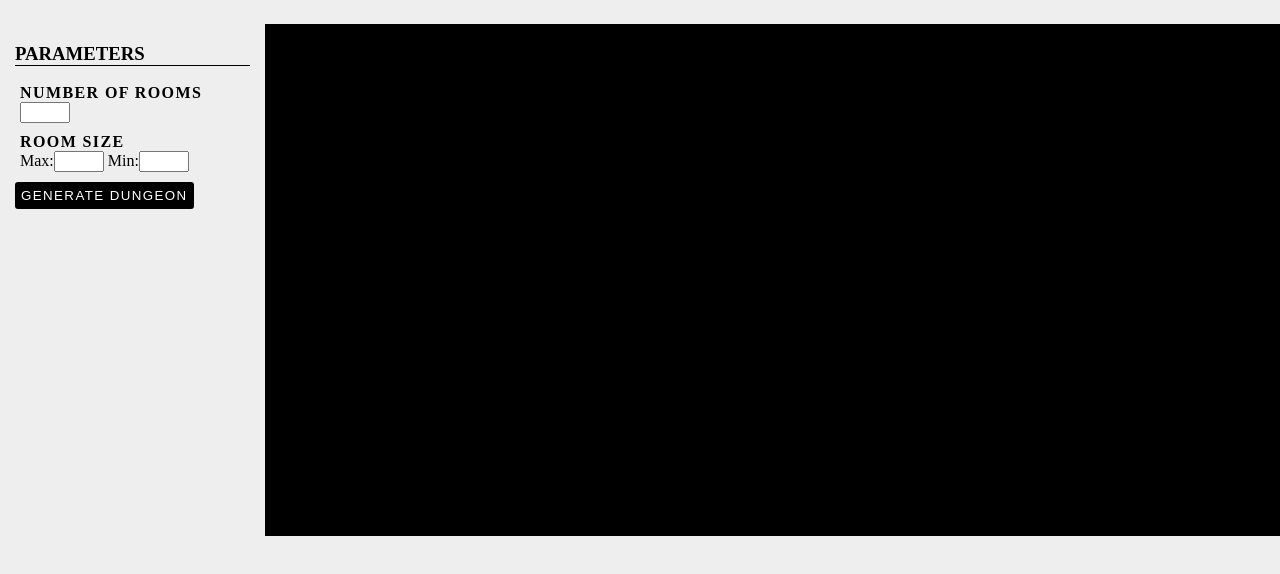
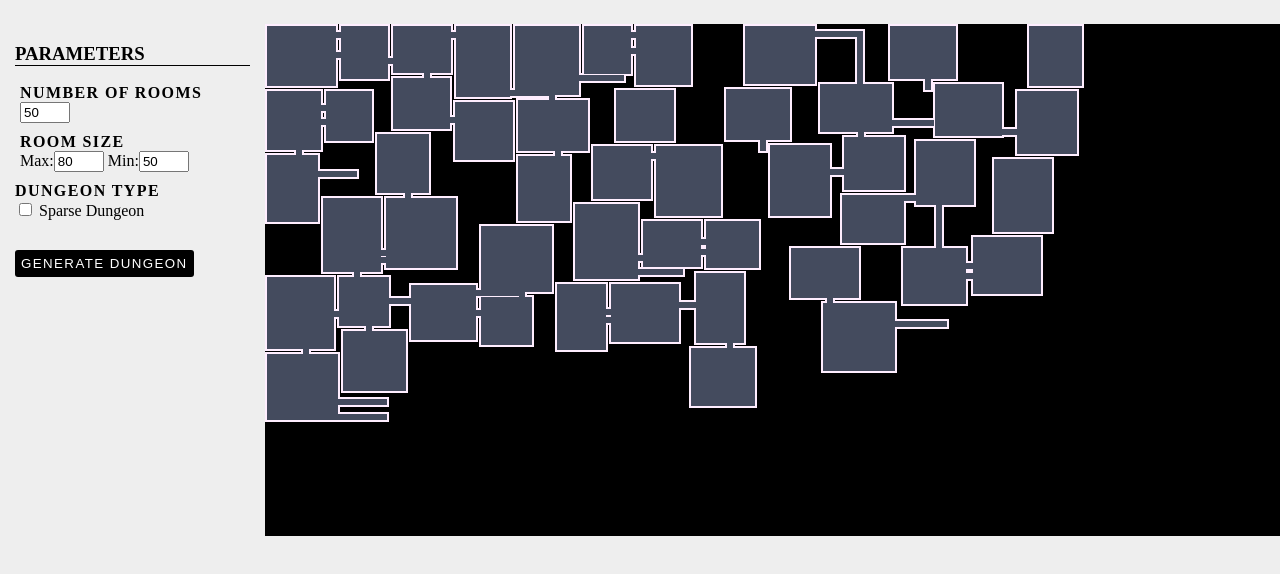
Before and after one commit to Pedr0Rocha/ProceduralDungeonGenerator, a plain HTML site: page dungeon.html in a window 1280 px wide. Both pictures are taken after a click on the button "GENERATE DUNGEON". Shown: the part 66-640 px from the top of the page. Drawn offline with Linux system fonts and the light colour scheme.

Commit message:
Dunegon Type, vertical ailse connecting, minor changes

```diff
--- a/dungeon.html
+++ b/dungeon.html
@@ -4,12 +4,18 @@
 	<h3 class="side-menu-title">Parameters</h3>
 	<div class="fields">
 		<label class="label-title">Number of Rooms</label>
-		<div><input type="number" name="rooms" id="rooms"></div>
+		<div><input type="number" name="rooms" id="rooms" value="50"></div>
 	</div>
 	<div class="fields">
 		<label class="label-title">Room Size</label>
-		<div><label>Max:</label><input type="number" name="maxSize" id="maxSize">
-		<label>Min:</label><input type="number" name="minSize" id="minSize"></div>
+		<div><label>Max:</label><input type="number" name="maxSize" id="maxSize" value="80">
+		<label>Min:</label><input type="number" name="minSize" id="minSize" value="50"></div>
+	</div>
+	<label class="label-title">Dungeon Type</label>
+	<div class="checkbox">
+	  <label>
+	    <input type="checkbox" id="dungeonType"> Sparse Dungeon
+	  </label>
 	</div>
 	<button class="btn-generate" id="btn-generate" onClick="generateNewDungeon();">Generate Dungeon</button></div>
 
--- a/maprenderer.js
+++ b/maprenderer.js
@@ -45,19 +45,20 @@ var Dungeon = {
     this.aisle = [];
   },
 
-  generate: function(roomNumber, minSize, maxSize, mapWidth, mapHeight) {
+  generate: function(roomNumber, minSize, maxSize, mapWidth, mapHeight, sparseDungeon) {
     this.roomNumber = roomNumber;
     this.maxSize = maxSize;
     this.minSize = minSize;
     this.mapWidth = mapWidth;
     this.mapHeight = mapHeight;
+    this.gap = sparseDungeon ? 50 : 1;
 
     while (this.rooms.length < this.roomNumber) {
       var newRoom = this.createNonOverlappingRoom();
       this.rooms.push(newRoom);
     }
 
-    this.squashRooms(200);
+    this.squashRooms(200, this.gap);
     this.conectRooms();
 
     console.log("Aisles created: " + this.aisle.length);
@@ -86,16 +87,16 @@ var Dungeon = {
     return false;
   },
 
-  squashRooms: function(loops) {
+  squashRooms: function(loops, gap) {
     while (loops > 0) {
       for (var i in this.rooms) {
-        this.rooms[i].x--;
+        this.rooms[i].x -= gap;
         if (this.rooms[i].x < 0 || this.hasCollision(this.rooms[i], i))
-          this.rooms[i].x++;
+          this.rooms[i].x += gap;
 
-        this.rooms[i].y--;
+        this.rooms[i].y -= gap;
         if (this.rooms[i].y < 0 || this.hasCollision(this.rooms[i], i))
-          this.rooms[i].y++;
+          this.rooms[i].y += gap;
       }
       loops--;
     }
@@ -163,7 +164,7 @@ var Dungeon = {
       else
         vAisle.y = rightyRoom.y + rightyRoom.height;
       vAisle.x = lastX;
-      vAisle.height = Math.abs(lastY - rightyRoom.y);
+      vAisle.height = Math.abs(lastY - rightyRoom.y) + this.aisleLen; // 2 pixels wide walls from both rooms
       vAisle.width = this.aisleLen;
     }
 
@@ -179,6 +180,20 @@ var Dungeon = {
 
   },
 
+  getNearestRoom: function(distances, i) {
+    var nearestRoom;
+    var minDistance = undefined;
+    for (var j in this.rooms) {
+      if (distances[i][j] == 0) continue;
+      if (minDistance == undefined || distances[i][j] < minDistance) {
+        minDistance = distances[i][j];
+        nearestRoom = j;
+      }
+    }
+    console.log("Connecting " + i + " with " + nearestRoom + " - dist: " + minDistance);
+    return nearestRoom;
+  },
+
   conectRooms: function() {
     var connected = {};
     for (var i in this.rooms) {
@@ -186,27 +201,15 @@ var Dungeon = {
     }
 
     var distance = this.getDistanceFromAll();
-    for (var i in this.rooms)
-      console.log(distance[i]);
     for (var i in this.rooms) {
       if (connected[i])
         continue;
 
       for (var k = 0; k < getRandom(1, this.maxAisle); k++) {
-        var min;
-        var minDistance = undefined;
-        for (var j in this.rooms) {
-          if (distance[i][j] == 0) continue;
-          if (minDistance == undefined || distance[i][j] < minDistance) {
-            minDistance = distance[i][j];
-            min = j;
-          }
-        }
-
-        console.log("Connecting " + i + " with " + min + " - dist: " + minDistance);
-        this.connect(i, min);
+        nearestRoom = this.getNearestRoom(distance, i);
+        this.connect(i, nearestRoom);
         connected[i] = true;
-        distance[i][min] = 0;
+        distance[i][nearestRoom] = 0;
       }
     }
   },
@@ -264,9 +267,10 @@ var generateNewDungeon = function() {
   var roomNumber = +document.getElementById('rooms').value;
   var maxSize = +document.getElementById('maxSize').value;
   var minSize = +document.getElementById('minSize').value;
+  var sparseDungeon = document.getElementById('dungeonType').checked;
 
   Dungeon.clear();
-  Dungeon.generate(roomNumber, minSize, maxSize, MAP_WIDTH, MAP_HEIGHT);
+  Dungeon.generate(roomNumber, minSize, maxSize, MAP_WIDTH, MAP_HEIGHT, sparseDungeon);
   Dungeon.renderWalls(Renderer);
   Dungeon.renderFloor(Renderer);
 }
--- a/style.css
+++ b/style.css
@@ -28,7 +28,7 @@ body {
 .side-menu .fields input[type=number]{
 	width: 50px;
 }
-.side-menu .fields .label-title{
+.side-menu .fields .label-title, .side-menu .label-title{
 	font-weight: bold;
 	font-style: 11px;
 	letter-spacing: 1.4;
@@ -44,6 +44,7 @@ body {
 	padding: 5px;
 	border-radius: 3px;
 	cursor: pointer;
+	margin-top: 30px;
 }
 .side-menu .btn-generate:hover{
 	background-color: #fff;
```
